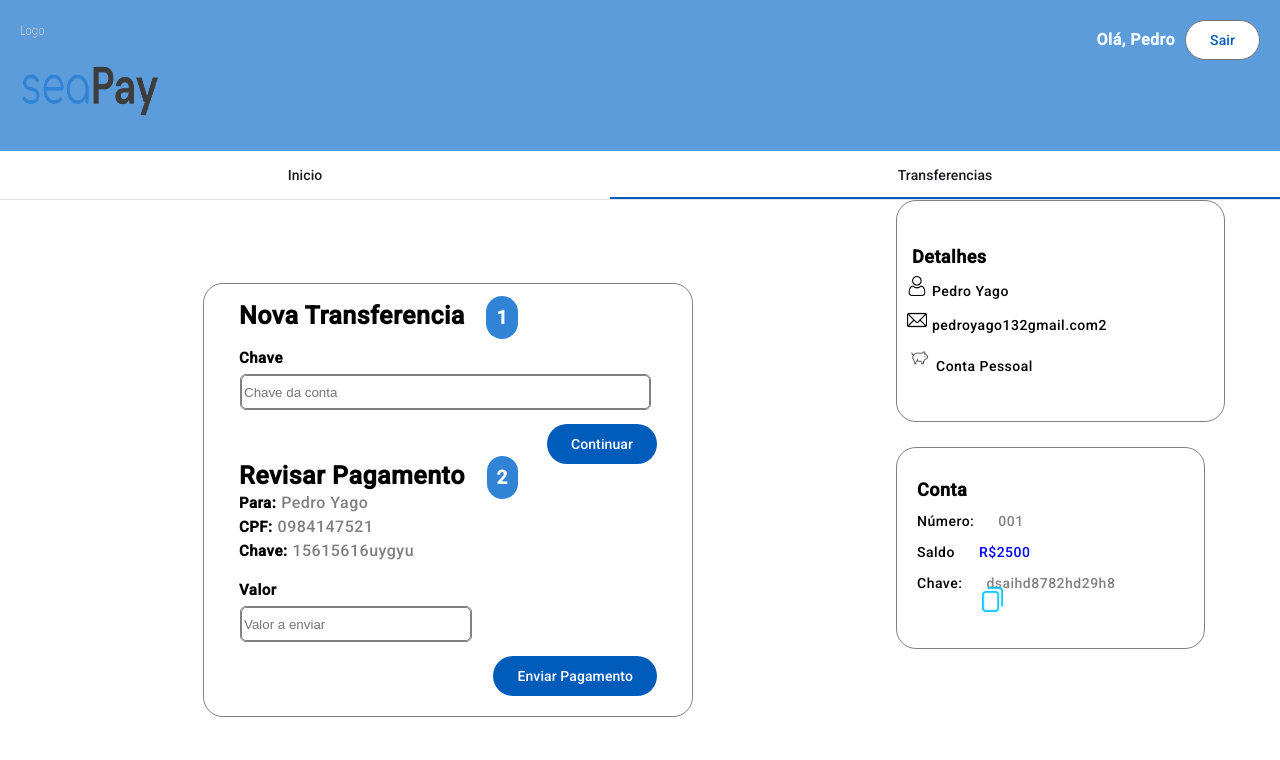
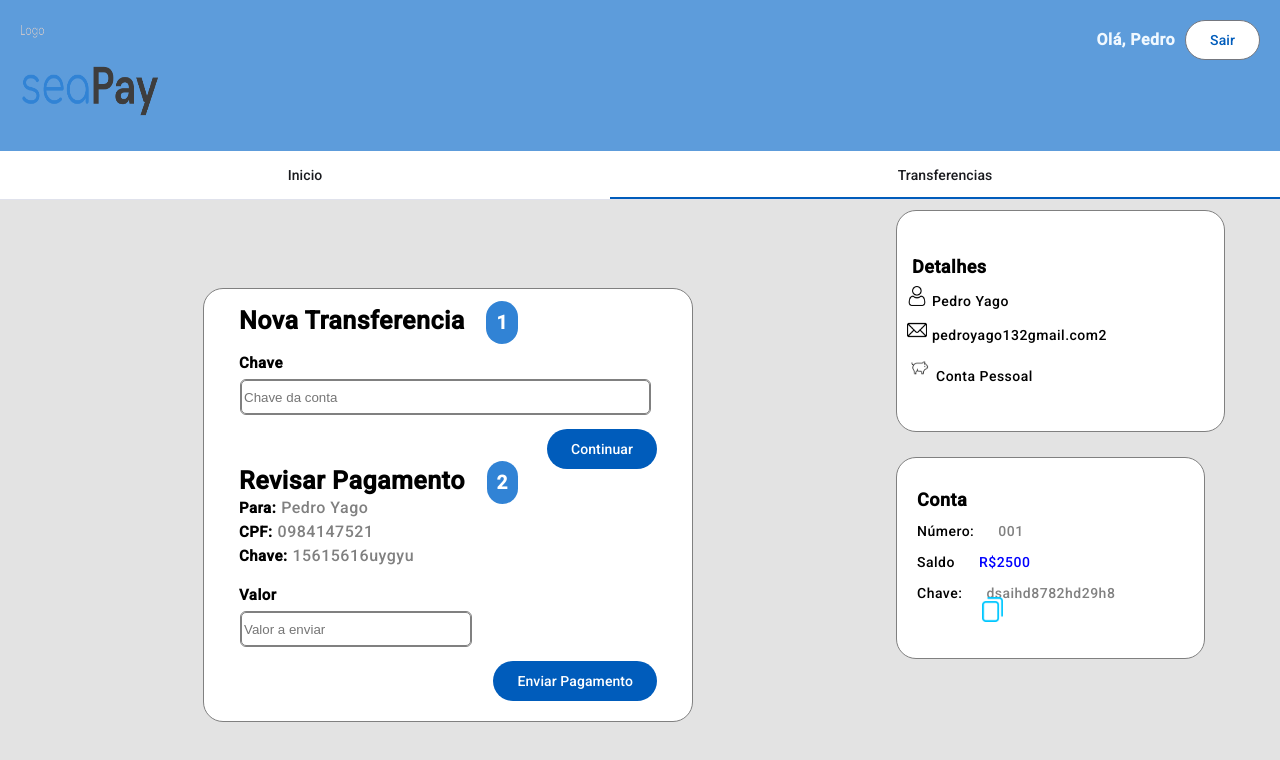
Before and after one commit to pedroyago132/backofficeseapay-test, an Angular app: page /dashboard in a window 1280 px wide. Both pictures are taken after a click on the tab "Transferencias". Shown: the top 760 px of the page. Built offline with nearby package versions, Linux system fonts and the light colour scheme.

Commit message:
/Layout Design Modification
adjusts

```diff
--- a/src/app/views/dashboard/dashboard.component.css
+++ b/src/app/views/dashboard/dashboard.component.css
@@ -27,7 +27,7 @@ table {
 .containerDivs{
     width: 100vw;
     height: 75vh;
-
+background-color: #e3e3e3;
     display: flex;
 }
 
@@ -60,6 +60,7 @@ table {
     min-height: 300px;
     border:1px solid grey;
     border-radius: 20px;
+    background-color: white;
 }
 
 .containerTableTransfer{
@@ -69,8 +70,9 @@ table {
     border-radius: 20px;
     display: flex;
     flex-direction: column;
-    padding: 20px
-    ;
+    padding: 20px;
+    margin-top: 10px;
+    background-color: white;
 }
 
 .inputRegister{
--- a/src/app/views/dashboard/dashboard.component.html
+++ b/src/app/views/dashboard/dashboard.component.html
@@ -74,7 +74,7 @@
 
                 <div class="containerDivTwo">
                     <div
-                        style="width: 80%; min-height: 200px; padding: 10px;flex-direction: column;;border-radius: 20px; display: flex;gap: 7px; justify-content: center; border:1px solid grey ">
+                        style="width: 80%; min-height: 200px;background-color: white; margin-top: 10px;padding: 10px;flex-direction: column;;border-radius: 20px; display: flex;gap: 7px; justify-content: center; border:1px solid grey ">
                         <a style="font-weight: bold; font-size: 18px; margin-left: 5px; ">Detalhes </a>
                         <span>
                             <img alt="icon" src="user.png" style="width: 20px; height: 20px;">
@@ -93,7 +93,7 @@
                     </div>
 
                     <div
-                        style="width: 80%; min-height: 200px; flex-direction: column;;border-radius: 20px; display: flex;gap: 7px; justify-content: center; border:1px solid grey ">
+                        style="width: 80%; min-height: 200px;background-color: white; flex-direction: column;;border-radius: 20px; display: flex;gap: 7px; justify-content: center; border:1px solid grey ">
                         <a style="font-weight: bold; font-size: 18px; margin-left: 20px; ">Conta </a>
                         <span>
                             <a style="font-weight: 500; font-size: 14px; margin-left: 20px;">Número: </a>
@@ -176,8 +176,7 @@
                 </div>
 
                 <div class="containerDivTwo">
-                    <div
-                        style="width: 80%; min-height: 200px; padding: 10px;flex-direction: column;;border-radius: 20px; display: flex;gap: 7px; justify-content: center; border:1px solid grey ">
+                    <div style="width: 80%; min-height: 200px; background-color:white;margin-top: 10px;padding:10px;flex-direction: column;;border-radius: 20px; display: flex;gap: 7px; justify-content: center; border:1px solid grey ">
                         <a style="font-weight: bold; font-size: 18px; margin-left: 5px; ">Detalhes </a>
                         <span>
                             <img alt="icon" src="user.png" style="width: 20px; height: 20px;">
@@ -196,7 +195,7 @@
                     </div>
 
                     <div
-                        style="width: 80%; min-height: 200px; flex-direction: column;;border-radius: 20px; display: flex;gap: 7px; justify-content: center; border:1px solid grey ">
+                        style="width: 80%; min-height: 200px;background-color: white; flex-direction: column;;border-radius: 20px; display: flex;gap: 7px; justify-content: center; border:1px solid grey ">
                         <a style="font-weight: bold; font-size: 18px; margin-left: 20px; ">Conta </a>
                         <span>
                             <a style="font-weight: 500; font-size: 14px; margin-left: 20px;">Número: </a>
```
